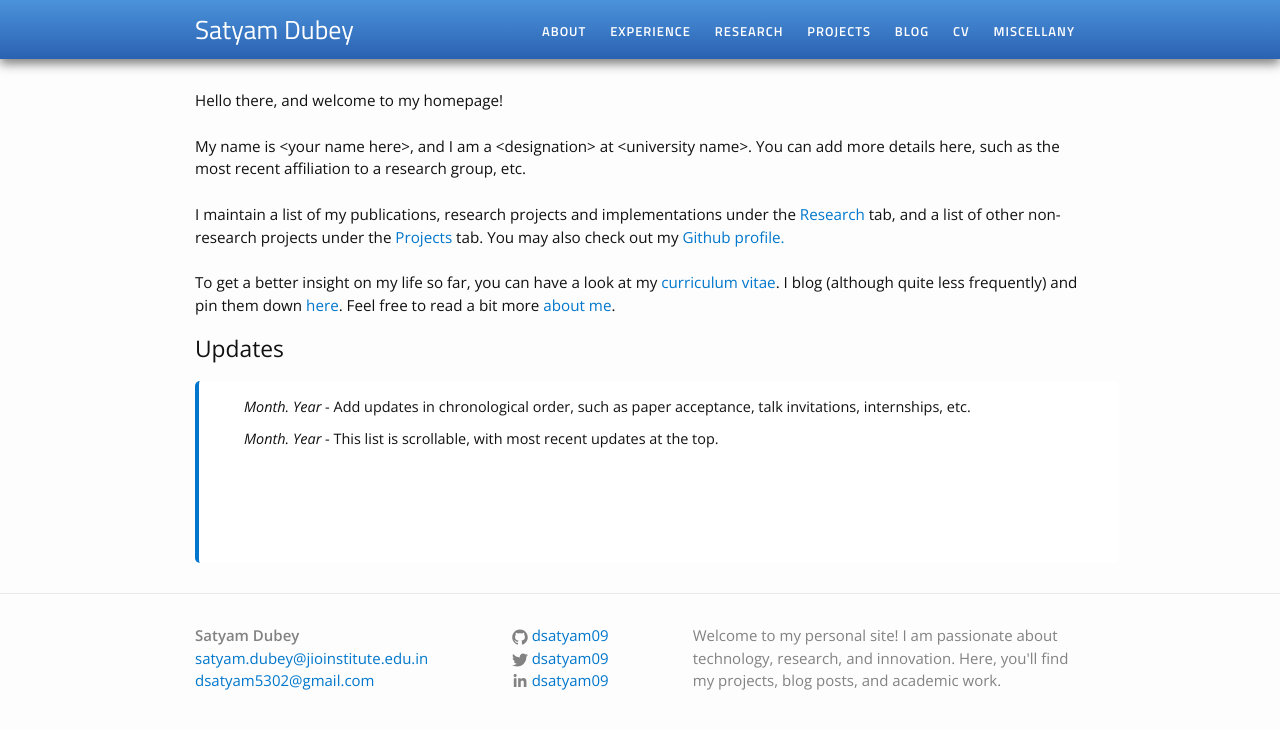
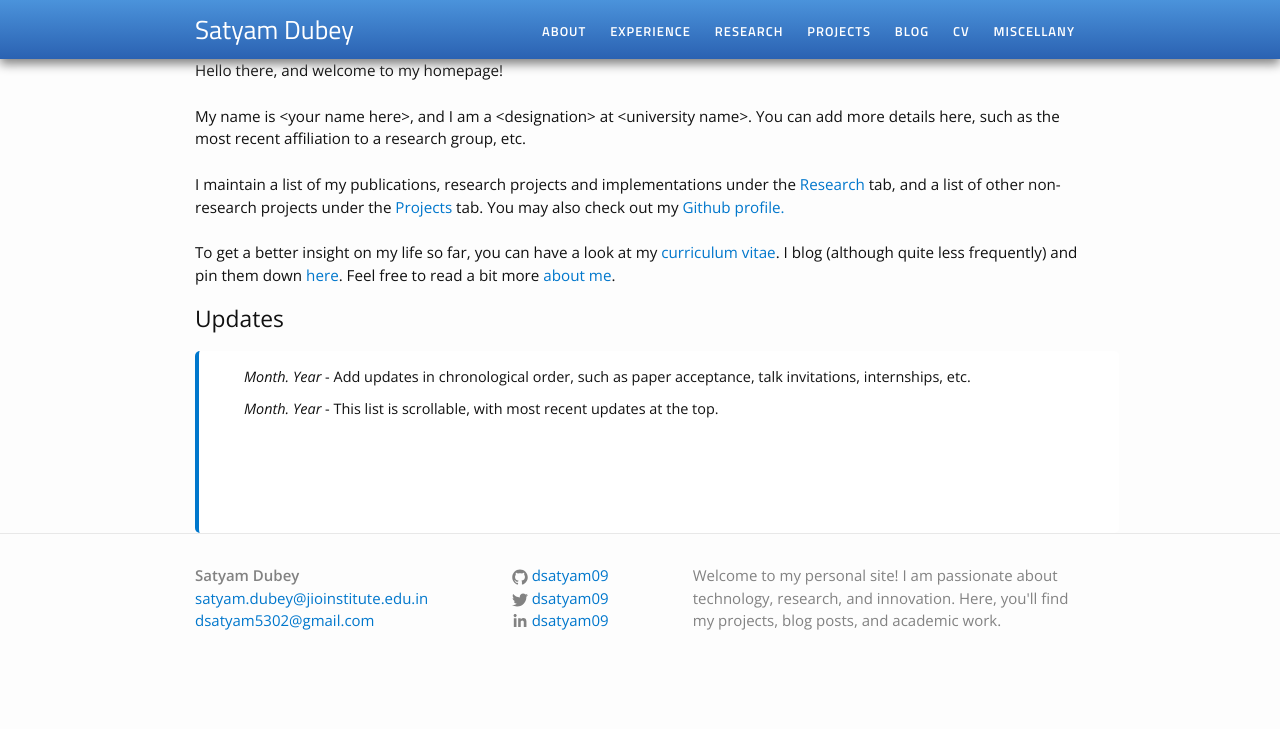
Before and after one commit to dsatyam09/dsatyam09.github.io, a Jekyll site: the page built from index.html, in a window 1280 px wide. Shown: the top 729 px of the page. Built offline with Jekyll 4.4.1, drawn with Linux system fonts in a browser that asks for light colours.

```diff
--- a/_sass/_layout.scss
+++ b/_sass/_layout.scss
@@ -69,13 +69,10 @@
 /**
  * Page content (applies to all pages)
  */
-.page-content {
-    max-width: 1200px; /* Expanded width */
-    margin: 0 auto;
-    padding: $spacing-unit;
-    display: flex;
-    flex-direction: column;
-    gap: 20px;
+ .page-content {
+    max-width: 100%; /* Allow it to take full width */
+    width: 100%;
+    padding: 0; /* Remove any extra padding that might be limiting space */
 }
 
 /* General container for all page layouts */
```
Also changed, not shown: images/Jio_Institue.png (added), images/ernst_young-logo_brandlogos.net_gwddw.png (added), images/images.png (added), images/tlogo.jpg (added), 4 other files.
